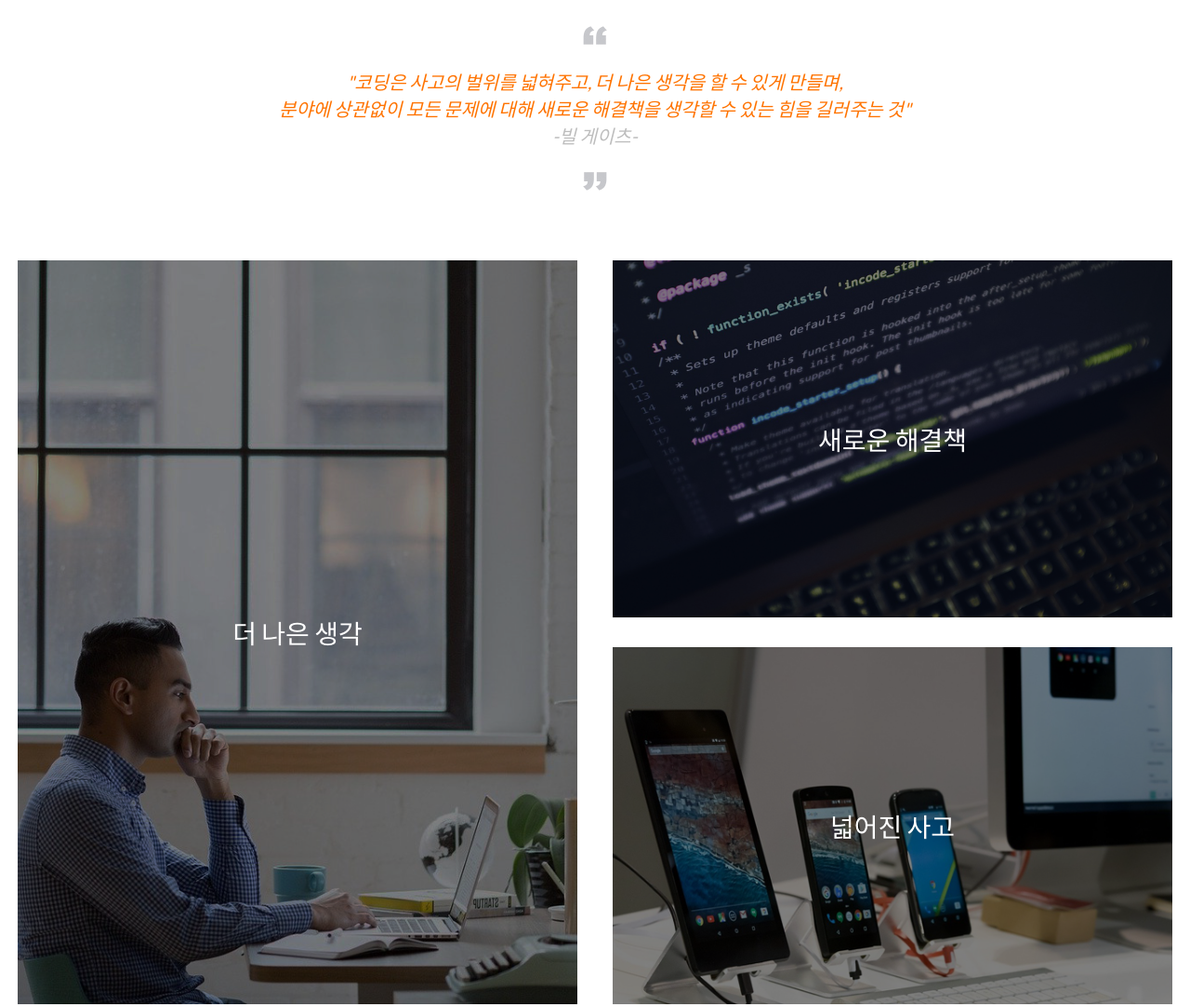
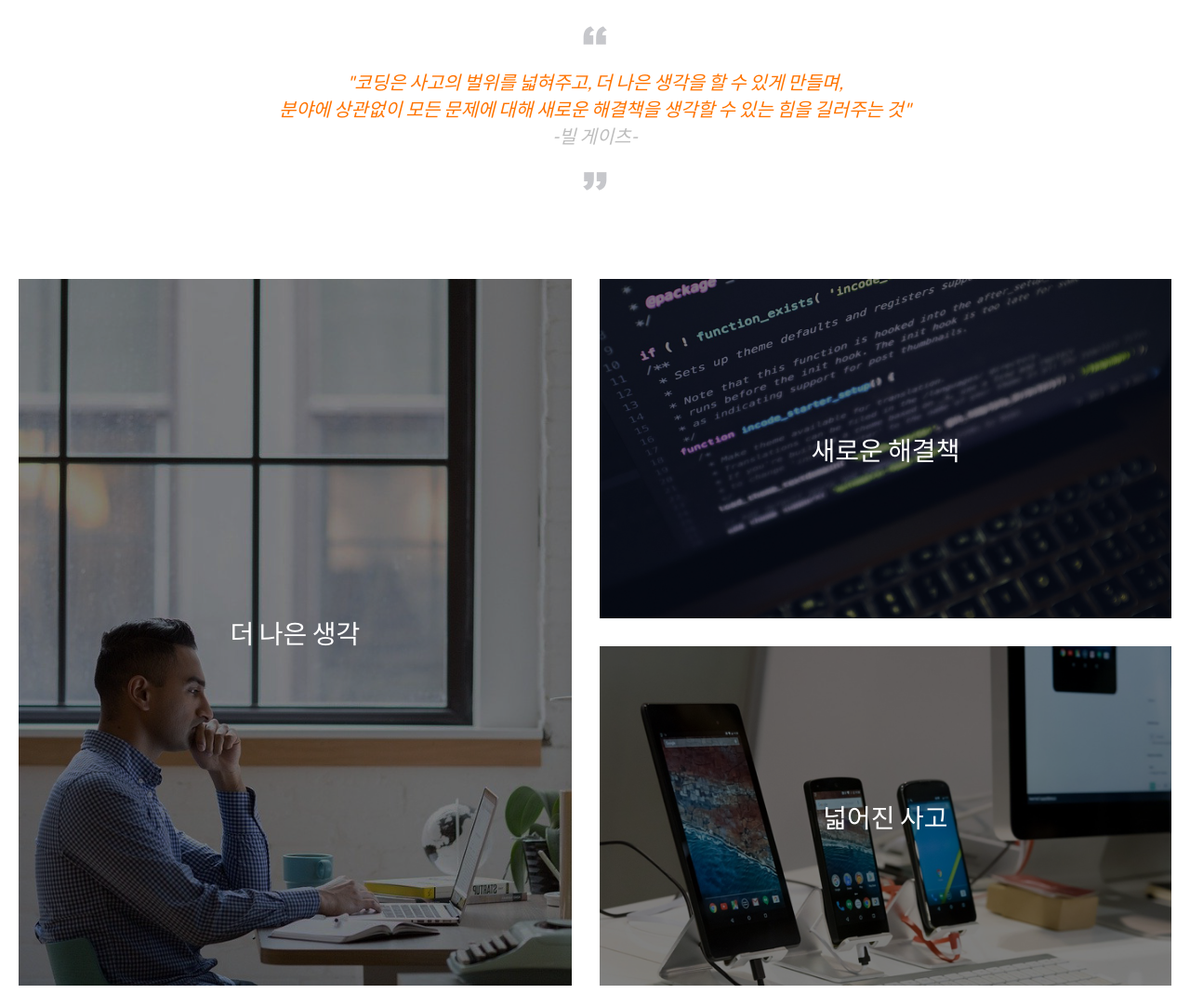
Before and after one commit to onetaek/---_html, a plain HTML site: page index.html in a window 1280 px wide. Shown: the part 1537-2620 px from the top of the page at 93% size. Drawn offline with Linux system fonts and the light colour scheme.

Commit message:
최종본,gird수정

```diff
--- a/css/common.css
+++ b/css/common.css
@@ -130,6 +130,7 @@ body {
   text-align: center;
   line-height: 40px;
   color: rgb(122, 122, 122);
+  position:relative;
 }
 #header #nav .gnb li .snb li a:hover {
   color: rgb(255, 98, 0);
@@ -283,25 +284,24 @@ body {
 #section1 .imgList {
   width: 100%;
   height: 800px;
-  display: flex;
-  flex-direction: column;
-  flex-wrap: wrap;
-  justify-content: space-between;
+  display: grid;
+  grid-template-columns: auto auto;
+  gap: 30px;
+  padding:20px;
+}
+#section1 .imgList .imgWrap{
+  overflow:hidden;
+}
+
+#section1 .imgList .imgWrap1{
+  grid-area: 1 / 1 / span 2;
+}
+#section1 .imgList .imgWrap a{
+  height:100%;
+  display:block;
+  position:relative;
+  display:flex;
   align-items: center;
-}
-.section1Bottom .imgList .imgWrap {
-  position: relative;
-  overflow: hidden;
-}
-.section1Bottom .imgList .imgWrap::before {
-}
-.section1Bottom .imgList .bigImgWrap {
-  width: 47%;
-  height: 100%;
-}
-.section1Bottom .imgList .smallImgWrap {
-  width: 47%;
-  height: 48%;
 }
 .section1Bottom .imgList .img {
   width: 100%;
@@ -310,6 +310,7 @@ body {
   background: no-repeat right center / cover;
   transition: 0.3s;
 }
+
 .section1Bottom .imgList .img::before {
   content: "";
   background: rgba(0, 0, 0, 0.5);
@@ -320,6 +321,8 @@ body {
   top: 0;
   left: 0;
 }
+
+
 .section1Bottom .imgList .img:hover {
   transform: scale(1.2);
 }
@@ -369,17 +372,17 @@ body {
   border: 1px solid rgb(182, 182, 182);
   background: #fff no-repeat center center / cover;
   overflow: hidden;
-  position:relative;
+  position: relative;
 }
-#section2Wrap #section2 ul li::before{
-  content:"";
-  display:block;
-  position:absolute;
-  top:0;
-  left:0;
-  width:100%;
-  height:100%;
-  background:rgba(0,0,0,0.5);
+#section2Wrap #section2 ul li::before {
+  content: "";
+  display: block;
+  position: absolute;
+  top: 0;
+  left: 0;
+  width: 100%;
+  height: 100%;
+  background: rgba(0, 0, 0, 0.5);
 }
 #section2Wrap #section2 ul li.section2_1 {
   background-image: url(../images/bottom1.jpg);
@@ -389,24 +392,20 @@ body {
 }
 #section2Wrap #section2 ul li.section2_3 {
   background-image: url(../images/bottom3.jpg);
-
 }
 #section2Wrap #section2 ul li.section2_4 {
   background-image: url(../images/bottom4.jpg);
-
 }
 #section2Wrap #section2 ul li h3 {
   margin-bottom: 15px;
-  color:#fff;
-  position:relative;
-  z-index:1;
-
+  color: #fff;
+  position: relative;
+  z-index: 1;
 }
 #section2Wrap #section2 ul li p {
-  color:#fff;
-  position:relative;
-  z-index:1;;
-
+  color: #fff;
+  position: relative;
+  z-index: 1;
 }
 #section2Wrap #section2 a {
   width: 40px;
--- a/index.html
+++ b/index.html
@@ -19,7 +19,7 @@
     <title>Coding School</title>
   </head>
   <body>
-    <div id="wrap">
+    <!--header영역입니다-->
     <div id="headerWrap">
       <header id="header">
         <a href="#">
@@ -99,8 +99,7 @@
                 코딩교육은 앞으로 미래 사회를 살아가는데 있어서 IT분야에서
                 일하는 사람들 뿐만 아니라 일반인에게도 꼭 필요한 공부입니다.
                 프로그램을 다룰 수 있는 코딩 언어를 알고 있다면 평소 자신이
-                  생각했던 프로그램을 스스로 개발해서 실생활에 활용할 수
-                  있습니다.
+                생각했던 프로그램을 스스로 개발해서 실생활에 활용할 수 있습니다.
               </p>
               <div class="codingImg"></div>
             </div>
@@ -119,20 +118,20 @@
             </blockquote>
 
             <ul class="imgList">
-                <li class="bigImgWrap imgWrap">
-                  <div class="img1 img">
+              <li class="imgWrap imgWrap1">
+                <a href="#" class="img1 img">
                   <p>더 나은 생각</p>
-                  </div>
+                </a>
               </li>
-                <li class="smallImgWrap imgWrap">
-                  <div class="img2 img">
+              <li class="imgWrap">
+                <a href="#" class="img2 img">
                   <p>새로운 해결책</p>
-                  </div>
+                </a>
               </li>
-                <li class="smallImgWrap imgWrap">
-                  <div class="img3 img">
+              <li class="imgWrap">
+                <a href="#" class="img3 img">
                   <p>넓어진 사고</p>
-                  </div>
+                </a>
               </li>
             </ul>
           </div>
@@ -145,9 +144,8 @@
             <li class="section2_1">
               <h3>언플러그드 활동</h3>
               <p>
-                  컴퓨터 과학의 개념이나 원리를 스토리텔링으로 풀어가거나
-                  학습지를 풀어가며 이해할 수도 있고 신체를 움직여 직접
-                  활동하기도 합니다.
+                컴퓨터 과학의 개념이나 원리를 스토리텔링으로 풀어가거나 학습지를
+                풀어가며 이해할 수도 있고 신체를 움직여 직접 활동하기도 합니다.
               </p>
             </li>
             <li class="section2_2">
@@ -155,25 +153,25 @@
               <p>
                 스크래치는 초보자들이 재미있게 프로그래밍을 익힐 수 있도록
                 고안된 프로그래밍 언어입니다. 게임이나 애니메이션과 같은 것을
-                  쉽게 만들 수 있도록 고안되어 있기 때문에 어렵지 않게
-                  프로그래밍 기법들을 익힐 수 있습니다.
+                쉽게 만들 수 있도록 고안되어 있기 때문에 어렵지 않게 프로그래밍
+                기법들을 익힐 수 있습니다.
               </p>
             </li>
             <li class="section2_3">
               <h3>엔트리</h3>
               <p>
-                  엔트리는 국내에서 만들어진 교육용 프로그래밍 언어입니다.
-                  어려운 텍스트 형식의 프로그밍 언어 대신, 블록을 조립하듯
-                  누구나 쉽게 프로그래밍을 시작할 수 있습니다. 모든 교육 자료를
-                  홈페이지에서 무료로 배포합니다.
+                엔트리는 국내에서 만들어진 교육용 프로그래밍 언어입니다. 어려운
+                텍스트 형식의 프로그밍 언어 대신, 블록을 조립하듯 누구나 쉽게
+                프로그래밍을 시작할 수 있습니다. 모든 교육 자료를 홈페이지에서
+                무료로 배포합니다.
               </p>
             </li>
             <li class="section2_4">
               <h3>피지컬 컴퓨팅</h3>
               <p>
                 센서를 이용해 사용자 동작에 반응하게 하거나 로볼을 움직여가며
-                  코딩을 배울 수도 있습니다. 아두이노를 비롯해 아두이노를
-                  기반으로 하는 다양한 마이크로컨트롤러를 사용합니다.
+                코딩을 배울 수도 있습니다. 아두이노를 비롯해 아두이노를 기반으로
+                하는 다양한 마이크로컨트롤러를 사용합니다.
               </p>
             </li>
           </ul>
@@ -197,6 +195,5 @@
         </footer>
       </div>
     </main>
-    </div>
   </body>
 </html>
```
Lines whose indentation alone changed are shown as unchanged.
